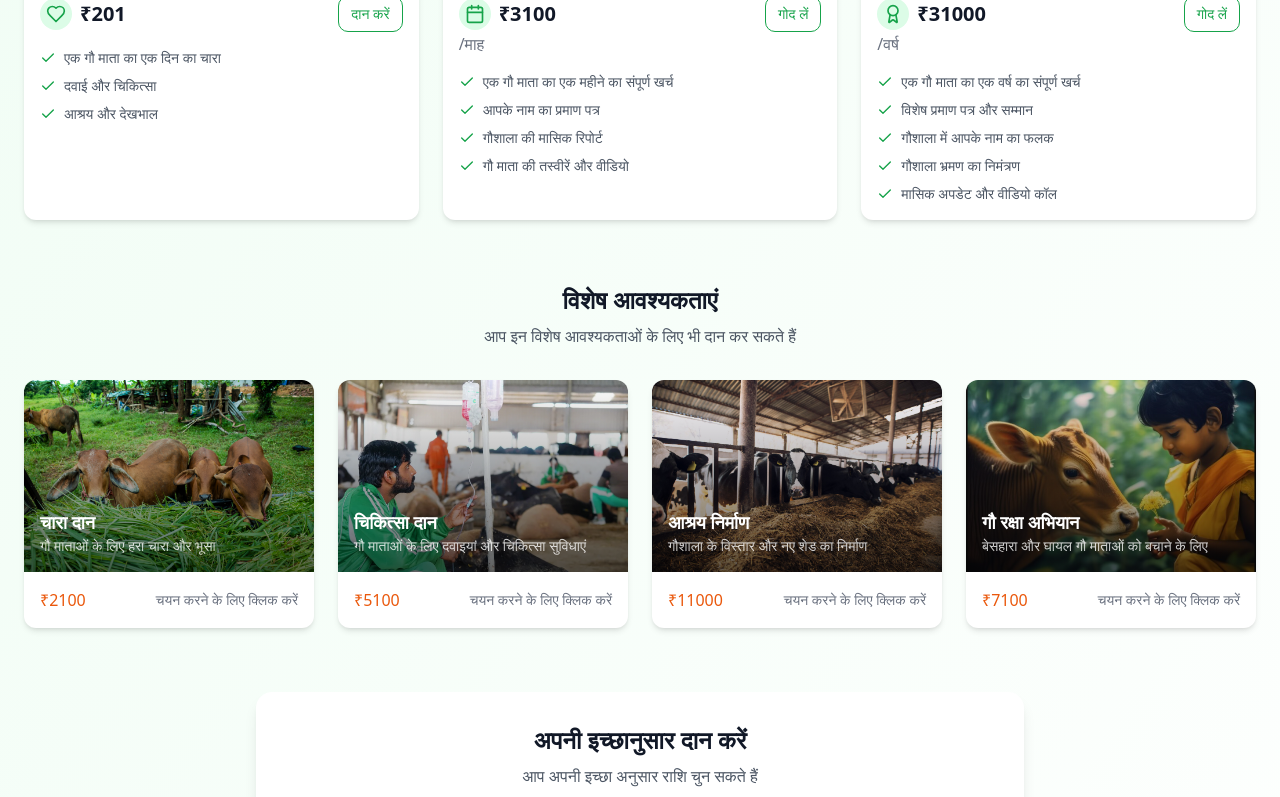
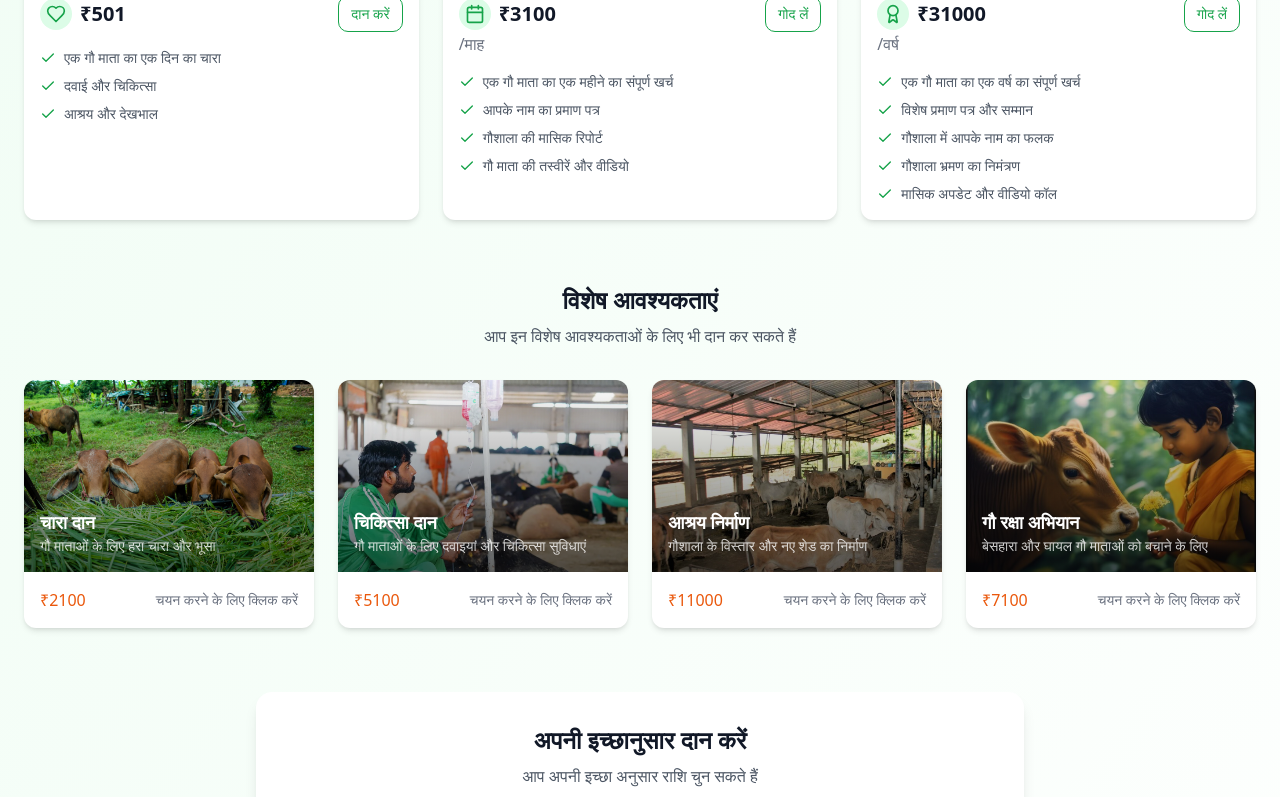
Before and after one commit to shridevramjanki/shridevramjanki-web, a Next.js app: page / in a window 1280 px wide. Shown: the part 8633-9430 px from the top of the page. Built offline with nearby package versions, Linux system fonts and the light colour scheme; a web font is replaced by a local one.

Commit message:
update image and amount

```diff
--- a/components/donation-section.tsx
+++ b/components/donation-section.tsx
@@ -40,7 +40,7 @@ const donationOptions = [
   {
     id: "daily",
     title: "दैनिक गौ सेवा",
-    amount: 201,
+    amount: 501,
     description: "एक दिन के लिए एक गौ माता का भोजन और देखभाल",
     benefits: [
       "एक गौ माता का एक दिन का चारा",
@@ -104,7 +104,7 @@ const specificDonations = [
     title: "आश्रय निर्माण",
     amount: 11000,
     description: "गौशाला के विस्तार और नए शेड का निर्माण",
-    image: "/images/donation/shelter.jpg",
+    image: "/images/donation/shelter.webp",
   },
   {
     id: "rescue",
```
Also changed, not shown: public/images/donation/shelter.webp (added).
